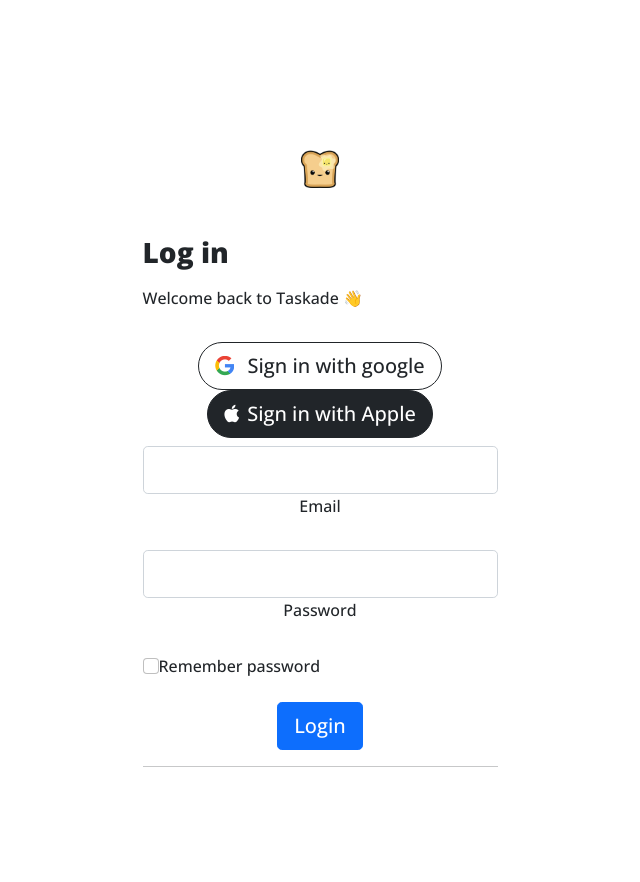
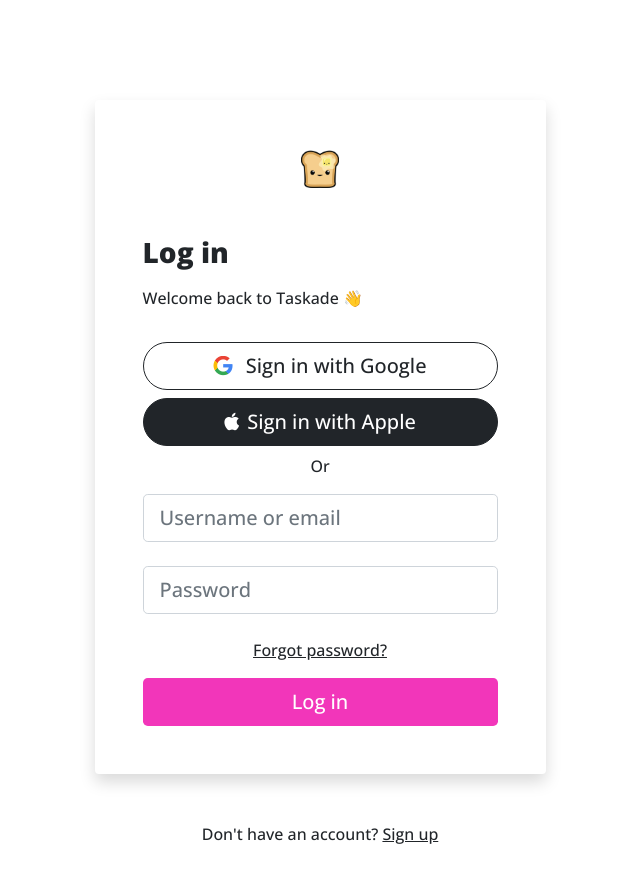
Before and after one commit to mfonsecap/ejercicios-clase, a plain HTML site: page ProyectoFinal/pages/login.html in a window 1280 px wide. Shown: the whole page, without its empty margins (320-960 px from the left). Drawn offline with nearby package versions, Linux system fonts and the light colour scheme.

Commit message:
login page update
updated login page

```diff
--- a/ProyectoFinal/pages/login.html
+++ b/ProyectoFinal/pages/login.html
@@ -15,39 +15,35 @@
           <div class="row d-flex justify-content-center align-items-center">
             <div class="col-12 col-md-8 col-lg-6 col-xl-5">
               <div class="shadow-2-strong" style="border-radius: 1rem;">
-                <div class="card-body p-5 text-center">
+                <div class="p-5 text-center shadow p-3 mb-5 bg-white rounded">
                   <img src="../assets/frenchtoast.png" alt="logo image" height="40px">
                   <div class="text-start">
                     <h3 class="mb-3 bold pt-5">Log in</h3>
                     <p class="pb-3">Welcome back to Taskade 👋</p>
                   </div>
-                  <button class="btn btn-lg btn-block btn-outline-dark rounded-pill"
-                  type="submit"><i class="fab fa-google me-2"></i> Sign in with google</button>
-                 <button class="btn btn-lg btn-block btn-dark mb-2 rounded-pill"
+                  <button class="btn btn-lg btn-block btn-outline-dark rounded-pill w-100 mb-2"
+                  type="submit"><i class="fab fa-google me-2"></i> Sign in with Google</button>
+                 <button class="btn btn-lg btn-block btn-dark mb-2 rounded-pill w-100"
                   type="submit"><i class="fab fa-apple me-2"></i>Sign in with Apple</button>
-
+                  <div>
+                    <p>Or</p>
+                  </div>
                   <div class="form-outline mb-4">
-                    <input type="email" id="typeEmailX-2" class="form-control form-control-lg" />
-                    <label class="form-label" for="typeEmailX-2">Email</label>
+                    <input type="email" id="typeEmailX-2" placeholder="Username or email" class="form-control form-control-lg" />
                   </div>
-
                   <div class="form-outline mb-4">
-                    <input type="password" id="typePasswordX-2" class="form-control form-control-lg" />
-                    <label class="form-label" for="typePasswordX-2">Password</label>
+                    <input type="password" id="typePasswordX-2" placeholder="Password" class="form-control form-control-lg" />
                   </div>
-
-                  <!-- Checkbox -->
-                  <div class="form-check d-flex justify-content-start mb-4">
-                    <input class="form-check-input" type="checkbox" value="" id="form1Example3" />
-                    <label class="form-check-label" for="form1Example3"> Remember password </label>
+                  <div class="mb-3">
+                    <a href="#" class="text-dark">Forgot password?</a>
                   </div>
-
-                  <button class="btn btn-primary btn-lg btn-block" type="submit">Login</button>
-
-                  <hr class="my-3">
-
-
+                  <div>
+                    <button class="btn text-white w-100 btn-lg btn-block btn-login" type="submit">Log in</button>
+                  </div>
                 </div>
+              </div>
+              <div>
+                <p class="text-center">Don't have an account? <a href="./signup.html" class="text-dark">Sign up</a></p>
               </div>
             </div>
           </div>
--- a/ProyectoFinal/sass/_general.sass
+++ b/ProyectoFinal/sass/_general.sass
@@ -4,6 +4,7 @@
 body
     padding-top: 100px
     font-family: 'Open Sans', sans-serif
+    margin: 0
 .taskadename
     font-family: 'Comfortaa', cursive
 .navbar-nav li:last-child
@@ -43,6 +44,8 @@
     max-width: 350px
 .price
     font-size: 35pt
+.btn-login
+    background-color: $pinky
 /* MEDIA QUERIES */
 @media screen and (max-width: 760px)
     .title
```
Also changed, not shown: ProyectoFinal/pages/downloads.html (+6 -6 lines), ProyectoFinal/pages/pricing.html (+4 -4 lines), ProyectoFinal/css/base.css, 1 other file.
